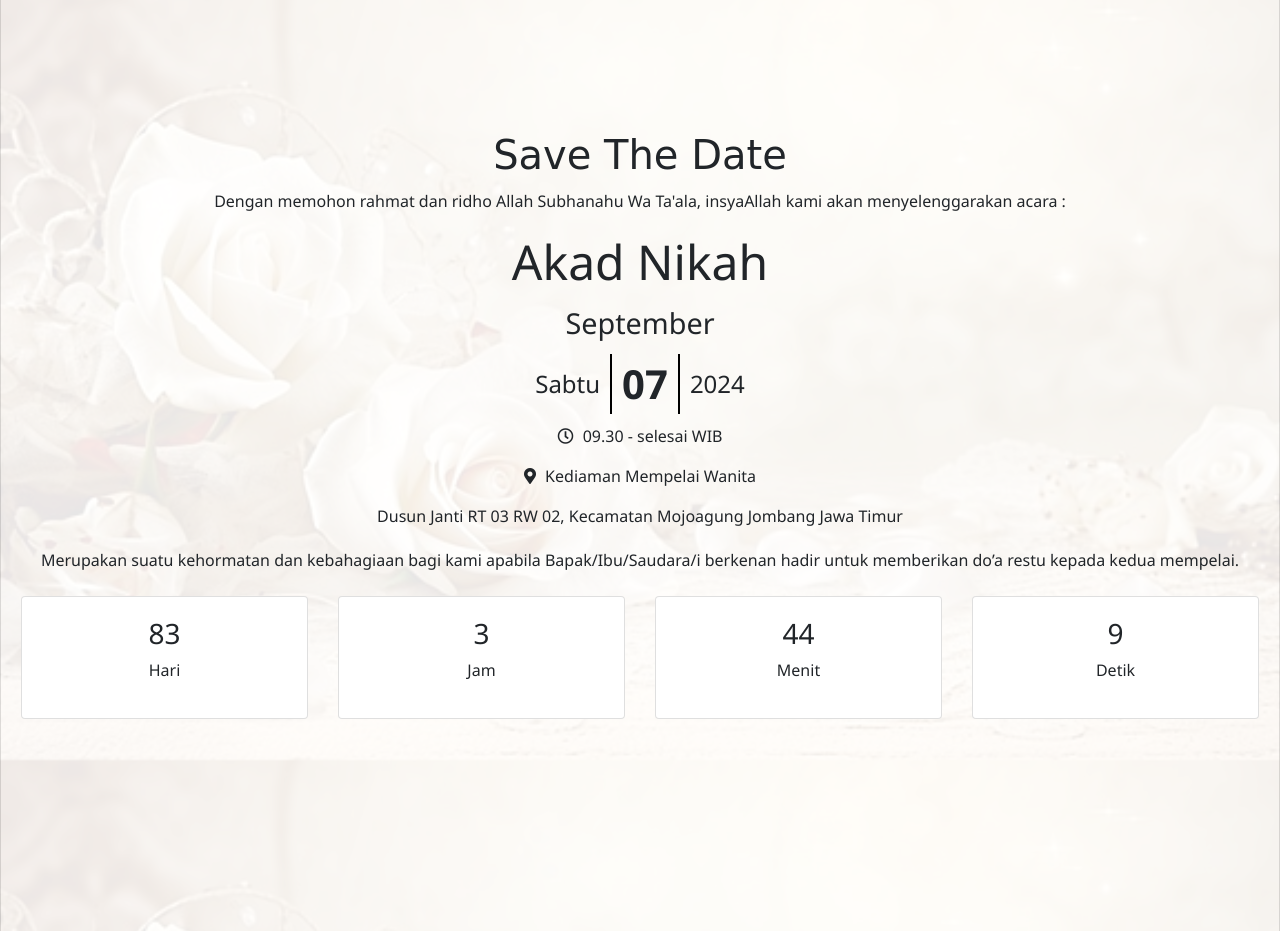
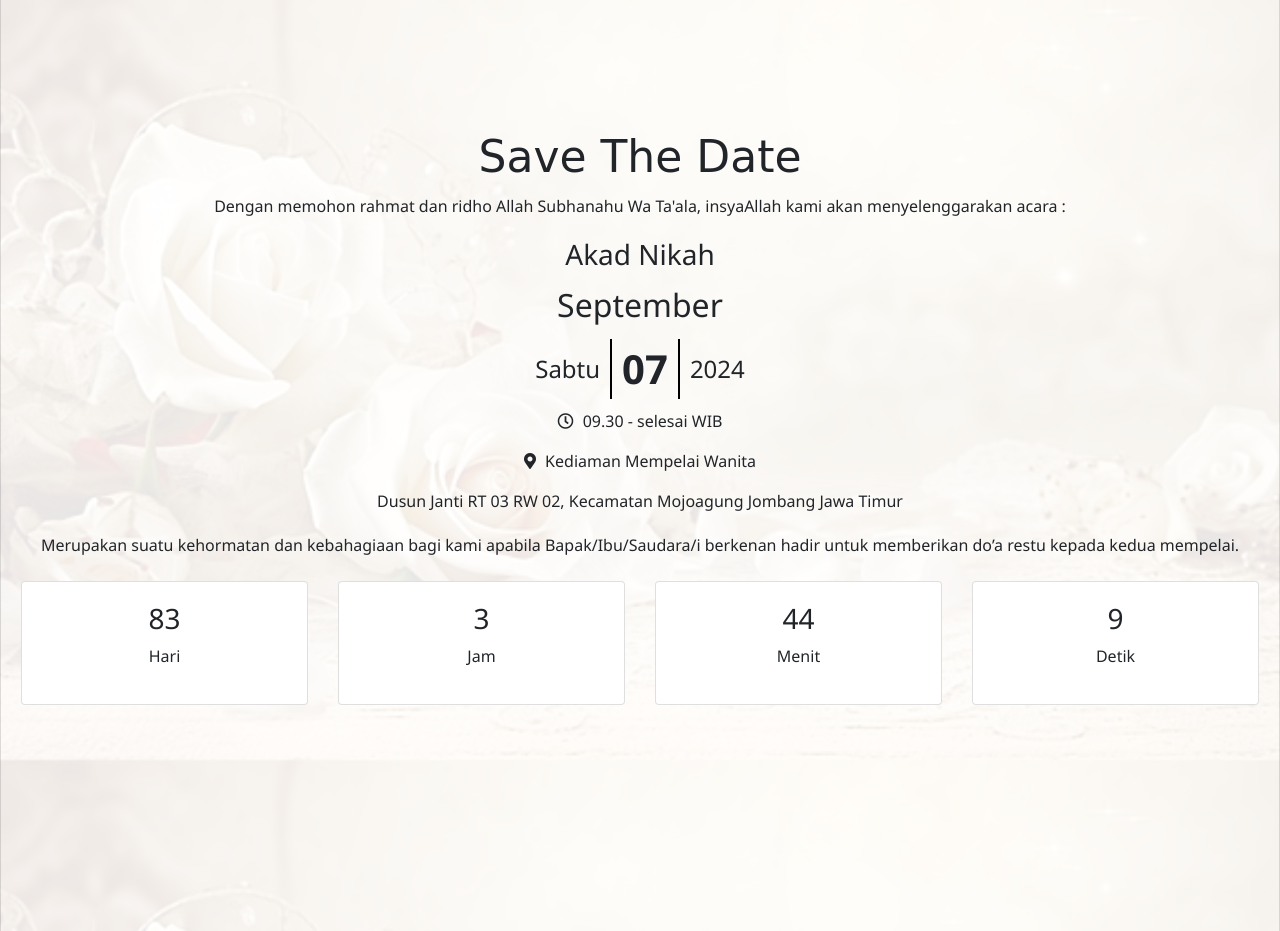
Before and after one commit to rulyhandika/undanganimamaisyah, a plain HTML site: page index.html in a window 1280 px wide. Shown: the part 1640-2571 px from the top of the page. Drawn offline with nearby package versions, Linux system fonts and the light colour scheme.

Commit message:
Update styles.css

```diff
--- a/styles.css
+++ b/styles.css
@@ -130,12 +130,18 @@ body {
 }
 
 .save-date-section .event-title {
-    font-size: 3rem;
+    font-size: 1.75rem;
+    margin-bottom: 10px;
+}
+
+
+.save-date {
+    font-size: 2.75rem;
     margin-bottom: 10px;
 }
 
 .event-month {
-    font-size: 1.8rem;
+    font-size: 2rem;
     margin-bottom: 10px;
 }
 
```
